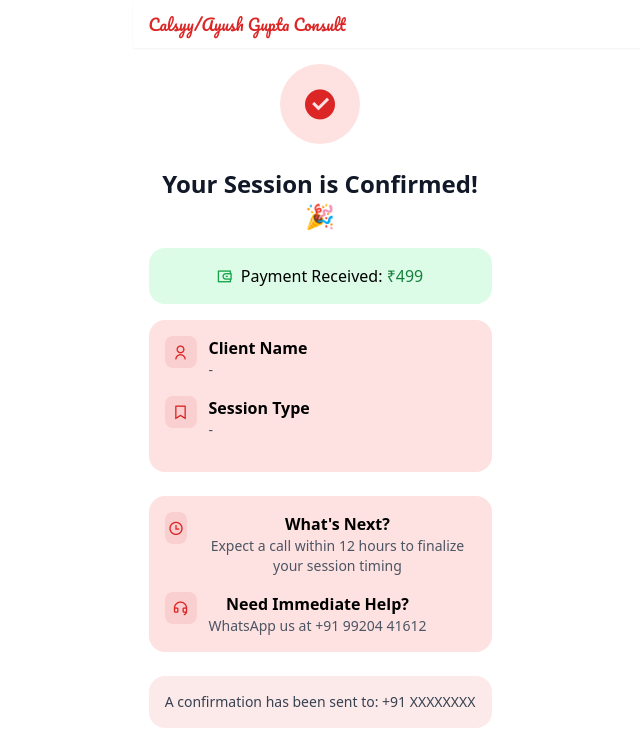
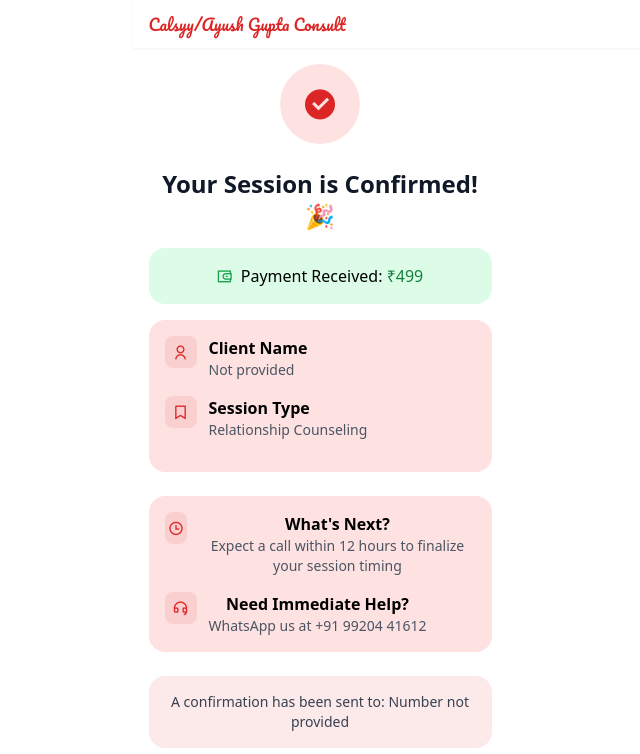
Before and after one commit to ayushgxpta/calsyy, a website: page thankyou.html in a window 1280 px wide. Shown: the top 754 px of the page, without its empty margins (320-960 px from the left). Drawn offline with nearby package versions, Linux system fonts and the light colour scheme.

Commit message:
Update thankyou.html

```diff
--- a/thankyou.html
+++ b/thankyou.html
@@ -12,31 +12,18 @@
     <link href="https://fonts.googleapis.com/css2?family=Pacifico&display=swap" rel="stylesheet" />
     <link href="https://cdnjs.cloudflare.com/ajax/libs/remixicon/4.6.0/remixicon.min.css" rel="stylesheet" />
     <style>
-      :root {
-        --primary: #DC2626;
-        --secondary: #FEE2E2;
-      }
+      :root { --primary: #DC2626; --secondary: #FEE2E2; }
       :where([class^="ri-"])::before { content: "\f3c2"; }
     </style>
     <script>
       tailwind.config = {
         theme: {
           extend: {
-            colors: {
-              primary: "#DC2626",
-              secondary: "#FEE2E2",
-            },
+            colors: { primary: "#DC2626", secondary: "#FEE2E2" },
             borderRadius: {
-              none: "0px",
-              sm: "4px",
-              DEFAULT: "8px",
-              md: "12px",
-              lg: "16px",
-              xl: "20px",
-              "2xl": "24px",
-              "3xl": "32px",
-              full: "9999px",
-              button: "8px",
+              none: "0px", sm: "4px", DEFAULT: "8px",
+              md: "12px", lg: "16px", xl: "20px",
+              "2xl": "24px", "3xl": "32px", full: "9999px", button: "8px"
             },
           },
         },
@@ -44,20 +31,15 @@
     </script>
     <!-- Meta Pixel Code -->
     <script>
-    !function(f,b,e,v,n,t,s)
-    {if(f.fbq)return;n=f.fbq=function(){n.callMethod?
-    n.callMethod.apply(n,arguments):n.queue.push(arguments)};
-    if(!f._fbq)f._fbq=n;n.push=n;n.loaded=!0;n.version='2.0';
-    n.queue=[];t=b.createElement(e);t.async=!0;
-    t.src=v;s=b.getElementsByTagName(e)[0];
-    s.parentNode.insertBefore(t,s)}(window, document,'script',
-    'https://connect.facebook.net/en_US/fbevents.js');
-    fbq('init', '1234534731714513');
-    fbq('track', 'PageView');
+    !function(f,b,e,v,n,t,s){if(f.fbq)return;n=f.fbq=function(){n.callMethod?
+    n.callMethod.apply(n,arguments):n.queue.push(arguments)};if(!f._fbq)f._fbq=n;
+    n.push=n;n.loaded=!0;n.version='2.0';n.queue=[];t=b.createElement(e);t.async=!0;
+    t.src=v;s=b.getElementsByTagName(e)[0];s.parentNode.insertBefore(t,s)}(window,
+    document,'script','https://connect.facebook.net/en_US/fbevents.js');
+    fbq('init', '1234534731714513'); fbq('track', 'PageView');
     </script>
     <noscript><img height="1" width="1" style="display:none"
-    src="https://www.facebook.com/tr?id=1234534731714513&ev=PageView&noscript=1"
-    /></noscript>
+    src="https://www.facebook.com/tr?id=1234534731714513&ev=PageView&noscript=1"/></noscript>
     <!-- End Meta Pixel Code -->
   </head>
   <body class="bg-white w-[375px] min-h-[762px] mx-auto relative">
@@ -78,9 +60,7 @@
         <div class="bg-green-100 rounded-lg p-4 mb-4">
           <div class="flex items-center justify-center gap-2">
             <i class="ri-wallet-3-line text-green-600"></i>
-            <p class="font-medium">
-              Payment Received: <span class="text-green-700">₹499</span>
-            </p>
+            <p class="font-medium">Payment Received: <span class="text-green-700">₹499</span></p>
           </div>
         </div>
 
@@ -91,7 +71,7 @@
             </div>
             <div>
               <h3 class="font-semibold">Client Name</h3>
-              <p class="text-sm text-gray-600" id="clientName">-</p>
+              <p class="text-sm text-gray-600" id="clientName">Loading...</p>
             </div>
           </div>
 
@@ -101,7 +81,7 @@
             </div>
             <div>
               <h3 class="font-semibold">Session Type</h3>
-              <p class="text-sm text-gray-600" id="sessionType">-</p>
+              <p class="text-sm text-gray-600" id="sessionType">Loading...</p>
             </div>
           </div>
         </div>
@@ -131,7 +111,7 @@
         <div class="bg-primary/10 rounded-lg p-4 mb-6">
           <p class="text-sm text-gray-700">
             A confirmation has been sent to:
-            <span id="contactNumber" class="font-medium">+91 XXXXXXXX</span>
+            <span id="contactNumber" class="font-medium">Loading...</span>
           </p>
         </div>
 
@@ -150,31 +130,28 @@
       // Get URL parameters
       const urlParams = new URLSearchParams(window.location.search);
 
-      // Personalization
-      const userName = urlParams.get('name');
-      const reason = urlParams.get('reason');
-      const contact = urlParams.get('contact');
+      // Personalize content
+      function displayDetails() {
+        const userName = decodeURIComponent(urlParams.get('name') || '');
+        const reason = decodeURIComponent(urlParams.get('reason') || 'Relationship Counseling');
+        const contact = decodeURIComponent(urlParams.get('contact') || '');
 
-      // Update elements
-      if(userName) {
-        document.getElementById('userGreeting').innerHTML = `, ${userName}`;
-        document.getElementById('clientName').textContent = userName;
+        // Update elements
+        document.getElementById('userGreeting').textContent = userName ? `, ${userName}` : '';
+        document.getElementById('clientName').textContent = userName || 'Not provided';
+        document.getElementById('sessionType').textContent = reason;
+        document.getElementById('contactNumber').textContent = contact || 'Number not provided';
       }
 
-      if(reason) {
-        document.getElementById('sessionType').textContent = reason;
-      }
+      // Initialize
+      displayDetails();
 
-      if(contact) {
-        document.getElementById('contactNumber').textContent = contact;
-      }
-
-      // Tracking
+      // Facebook tracking
       fbq('track', 'Purchase', {
         value: 499,
         currency: 'INR',
-        content_name: reason || 'General Counseling',
-        content_ids: [reason || 'GC001'],
+        content_name: decodeURIComponent(urlParams.get('reason')) || 'General',
+        content_ids: [decodeURIComponent(urlParams.get('reason')) || 'GC001'],
         content_type: 'product'
       });
     </script>
```
